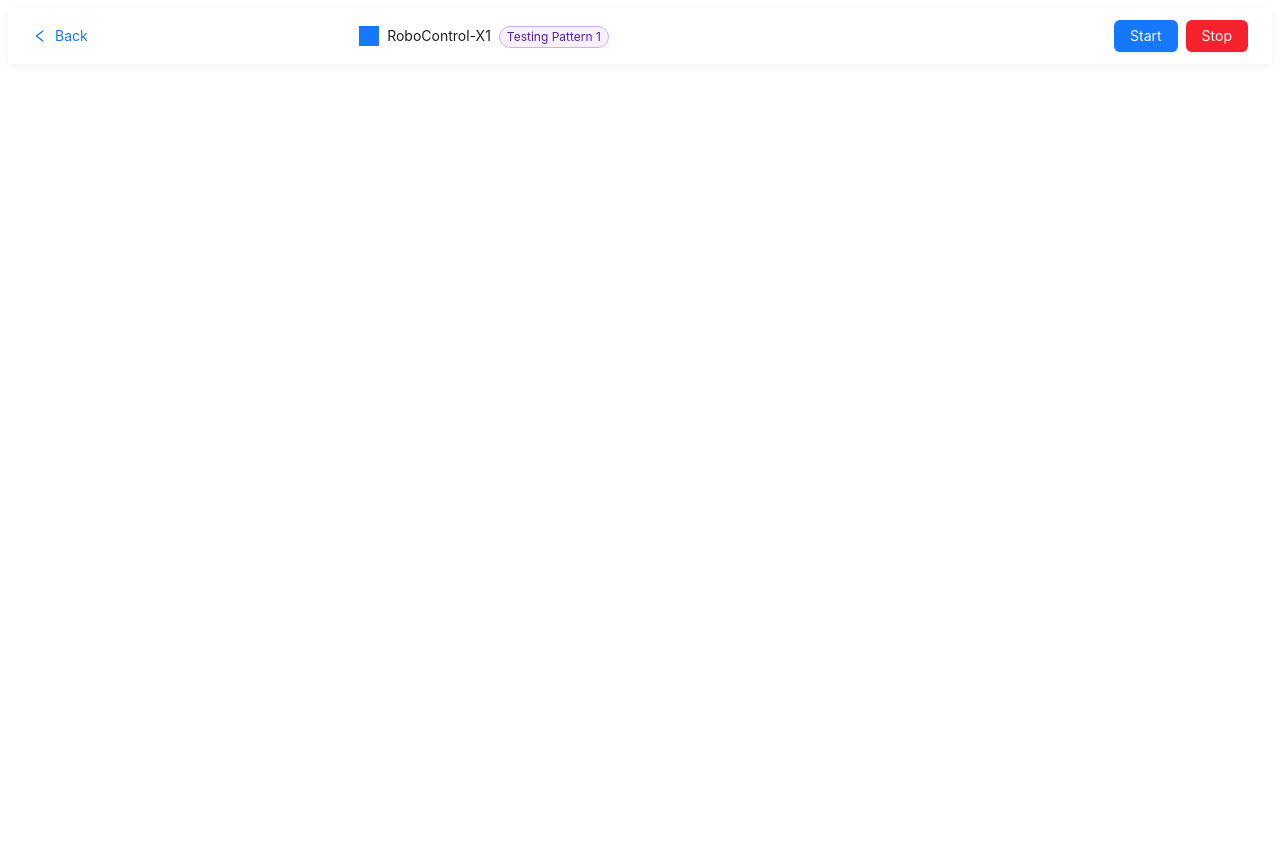
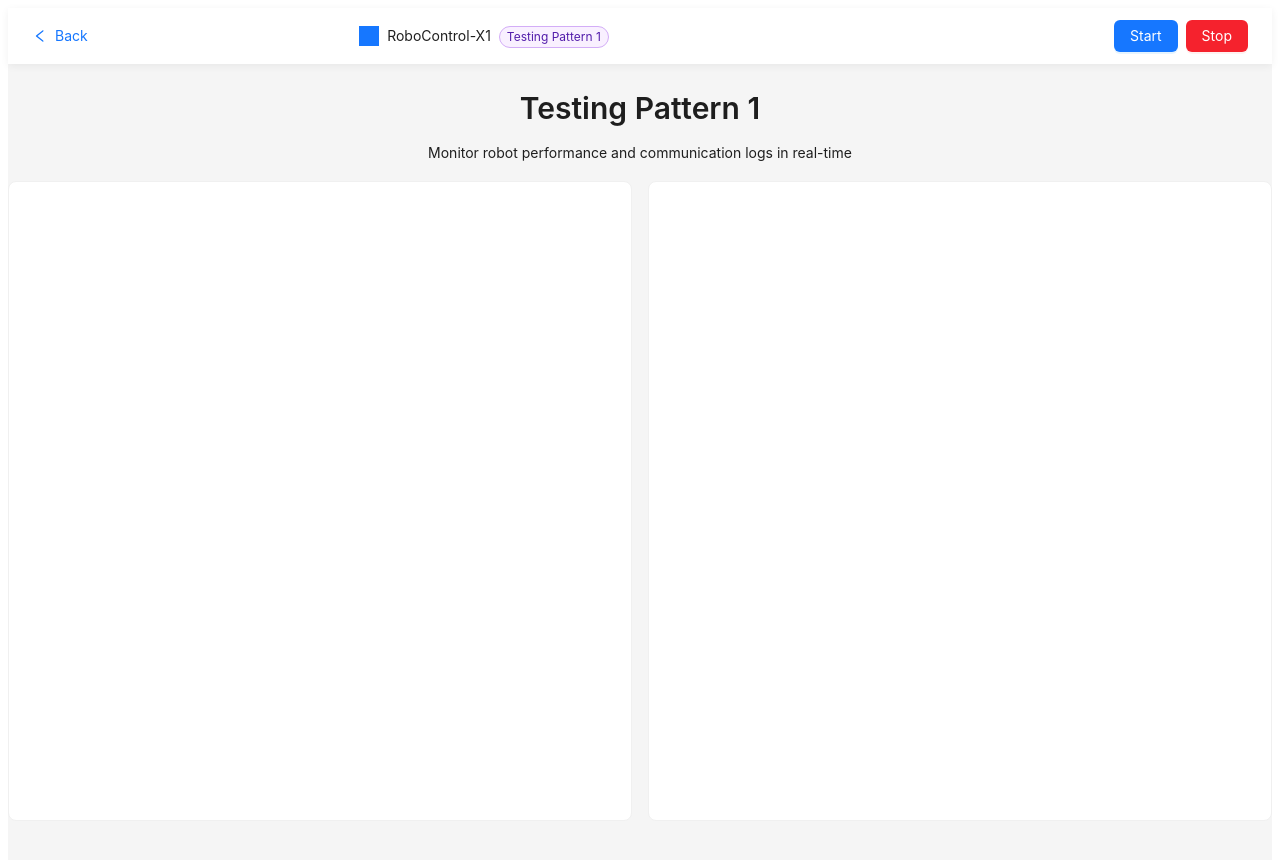
Before and after one commit to Tokushiro/heat-bot, a React (Vite) app: page /testingpattern1 in a window 1280 px wide. Shown: the top 860 px of the page. Before the commit the page ends 800 px from the top, so only its background shows below. Built offline with nearby package versions, Linux system fonts and the light colour scheme.

Commit message:
Styled Page

```diff
--- a/src/Pages/TestingPattern1.tsx
+++ b/src/Pages/TestingPattern1.tsx
@@ -1,8 +1,8 @@
-import {Layout, Button, Space, Tag, Typography} from "antd";
+import {Layout, Button, Space, Tag, Typography, Flex, Card} from "antd";
 import { LeftOutlined } from "@ant-design/icons";
 import { useNavigate } from "react-router-dom";
 
-const {Text} = Typography;
+const {Text, Title} = Typography;
 const { Header, Content } = Layout;
 
 export default function TestingPattern1() {
@@ -69,7 +69,36 @@ export default function TestingPattern1() {
                     </Space>
                 </div>
             </Header>
-            <Content>
+            <Content
+                style={{
+                    height:'100vh'
+            }}>
+                <div
+                    style={{
+                        flex: 1 ,
+                        textAlign: "center",
+                    }}>
+                <Title level={2}>Testing Pattern 1</Title>
+                <Text>Monitor robot performance and communication logs in real-time</Text>
+                </div>
+                <br/>
+                <Flex gap={"middle"} justify={"center"} align={"center"}>
+                    <Card
+                        style={{
+                            width: "80vh",
+                            height:"80vh"
+                    }}>
+                        <Title></Title>
+
+                    </Card>
+                    <Card
+                        style={{
+                        width: "80vh",
+                        height:"80vh"
+                    }}>
+
+                    </Card>
+                </Flex>
 
             </Content>
 
```
